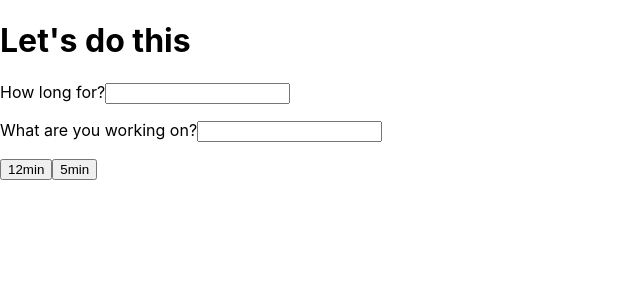
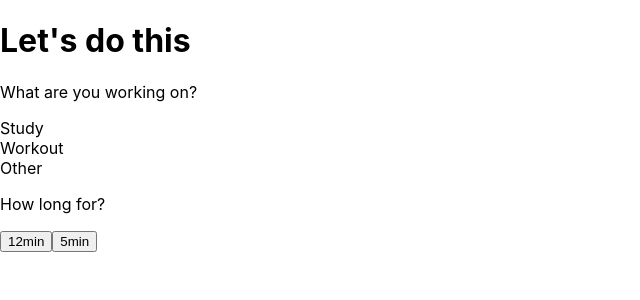
Before and after one commit to AdamanskaHub/dino, a Next.js app: page / in a window 1280 px wide. Shown: the top 300 px of the page, without its empty margins (0-640 px from the left). Built offline with nearby package versions, Linux system fonts and the light colour scheme.

Commit message:
Choose activity, set time, start timer

```diff
--- a/pages/index.tsx
+++ b/pages/index.tsx
@@ -11,6 +11,7 @@ export default function Home() {
   const [duration, setDuration] = useState(0)
   const [timeOver, setTimeOver] = useState(false)
   // const countdownFinished = false
+  const [activity, setActivity] = useState("")
 
   return (
 
@@ -25,16 +26,28 @@ export default function Home() {
             <h1 >
               Let's do this
         </h1>
-            <p>
+            {/* <p>
               How long for?
           <input onChange={event => setDuration(parseInt(event.target.value))}></input>
-            </p>
+            </p> */}
             <p >
               What are you working on?
-          <input></input>
             </p>
-            <button  onClick={()=>{setDuration(12); changeView()}}>12min</button>
-            <button  onClick={()=>{setDuration(5); changeView()}}>5min</button>
+            <p>{activity}</p>
+            <div onClick={()=>setActivity("study")}>Study</div>
+            <div onClick={()=>setActivity("workout")}>Workout</div>
+            <div onClick={()=>setActivity("other")}>Other</div>
+
+            <p>How long for?</p>
+            {/* <button  onClick={()=>{setDuration(12); changeView()}}>12min</button>
+            <button  onClick={()=>{setDuration(5); changeView()}}>5min</button> */}
+
+            <button  onClick={()=>setDuration(12)}>12min</button>
+            <button  onClick={()=>setDuration(5)}>5min</button>
+
+            {activity != '' && duration != 0 &&
+              <button onClick={changeView}>Let's {activity} for {duration}min</button>
+            }
           </>
         ) : (
             <>
@@ -56,3 +69,12 @@ export default function Home() {
     </div>
   )
 }
+
+
+// TODO
+// ---  Penser que c'est comme l'autre jeu débile ---
+// Intro dialogue
+// Choisir ce que je veux faire
+// lancer le timer
+// Plus de dialogue
+// Autre choix
```
